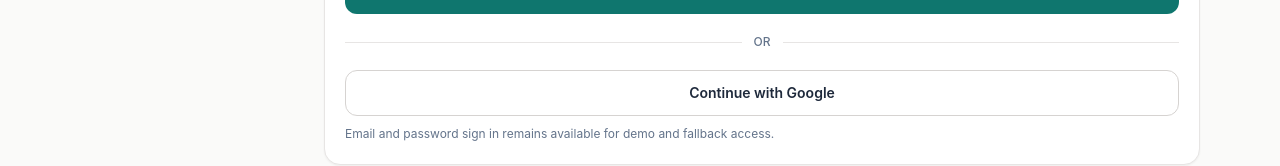
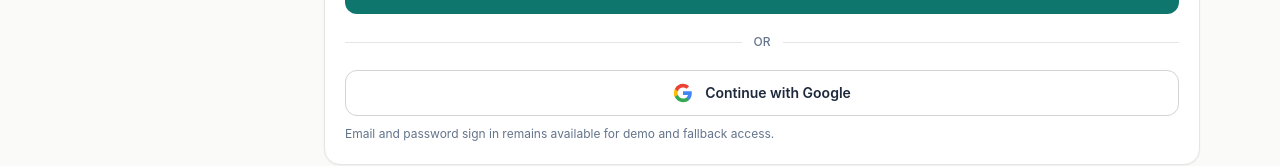
Before and after one commit to AvivRomHoresh/DogCareAI, a React (Vite) app: page /auth in a window 1280 px wide. Shown: the part 492-658 px from the top of the page. Built offline with nearby package versions, Linux system fonts and the light colour scheme; no server answers.

Commit message:
style: add google icon to login button

```diff
--- a/src/pages/AuthPage.tsx
+++ b/src/pages/AuthPage.tsx
@@ -6,6 +6,34 @@ import { hasSupabaseConfig, supabase } from '../lib/supabaseClient';
 type AuthMode = 'sign-in' | 'sign-up';
 
 const REALISTIC_EMAIL_PATTERN = /^[^\s@]+@[^\s@]+\.[^\s@]{2,}$/;
+
+function GoogleIcon() {
+  return (
+    <svg
+      aria-hidden="true"
+      className="h-5 w-5"
+      viewBox="0 0 24 24"
+      focusable="false"
+    >
+      <path
+        fill="#4285F4"
+        d="M22.56 12.25c0-.78-.07-1.53-.2-2.25H12v4.26h5.92c-.26 1.37-1.04 2.53-2.21 3.31v2.77h3.57c2.08-1.92 3.28-4.74 3.28-8.09z"
+      />
+      <path
+        fill="#34A853"
+        d="M12 23c2.97 0 5.46-.98 7.28-2.66l-3.57-2.77c-.98.66-2.23 1.06-3.71 1.06-2.86 0-5.29-1.93-6.16-4.53H2.18v2.84C3.99 20.53 7.7 23 12 23z"
+      />
+      <path
+        fill="#FBBC05"
+        d="M5.84 14.1c-.22-.66-.35-1.36-.35-2.1s.13-1.44.35-2.1V7.06H2.18C1.43 8.55 1 10.22 1 12s.43 3.45 1.18 4.94l3.66-2.84z"
+      />
+      <path
+        fill="#EA4335"
+        d="M12 5.38c1.62 0 3.06.56 4.21 1.64l3.15-3.15C17.45 2.09 14.97 1 12 1 7.7 1 3.99 3.47 2.18 7.06L5.84 9.9C6.71 7.3 9.14 5.38 12 5.38z"
+      />
+    </svg>
+  );
+}
 
 export function AuthPage() {
   const [mode, setMode] = useState<AuthMode>('sign-in');
@@ -223,8 +251,9 @@ export function AuthPage() {
           type="button"
           onClick={handleGoogleSignIn}
           disabled={isSubmitting || isGoogleSubmitting}
-          className="w-full rounded-xl border border-stone-300 bg-white px-4 py-3 text-sm font-semibold text-slate-800 transition hover:border-stone-400 hover:bg-stone-50 disabled:cursor-not-allowed disabled:opacity-60"
+          className="flex w-full items-center justify-center gap-3 rounded-xl border border-stone-300 bg-white px-4 py-3 text-sm font-semibold text-slate-800 transition hover:border-stone-400 hover:bg-stone-50 disabled:cursor-not-allowed disabled:opacity-60"
         >
+          <GoogleIcon />
           {isGoogleSubmitting ? 'Opening Google sign in...' : 'Continue with Google'}
         </button>
         <p className="text-xs leading-5 text-slate-500">
```
Also changed, not shown: 1 other file (tests, documents, lock files or other folders).
